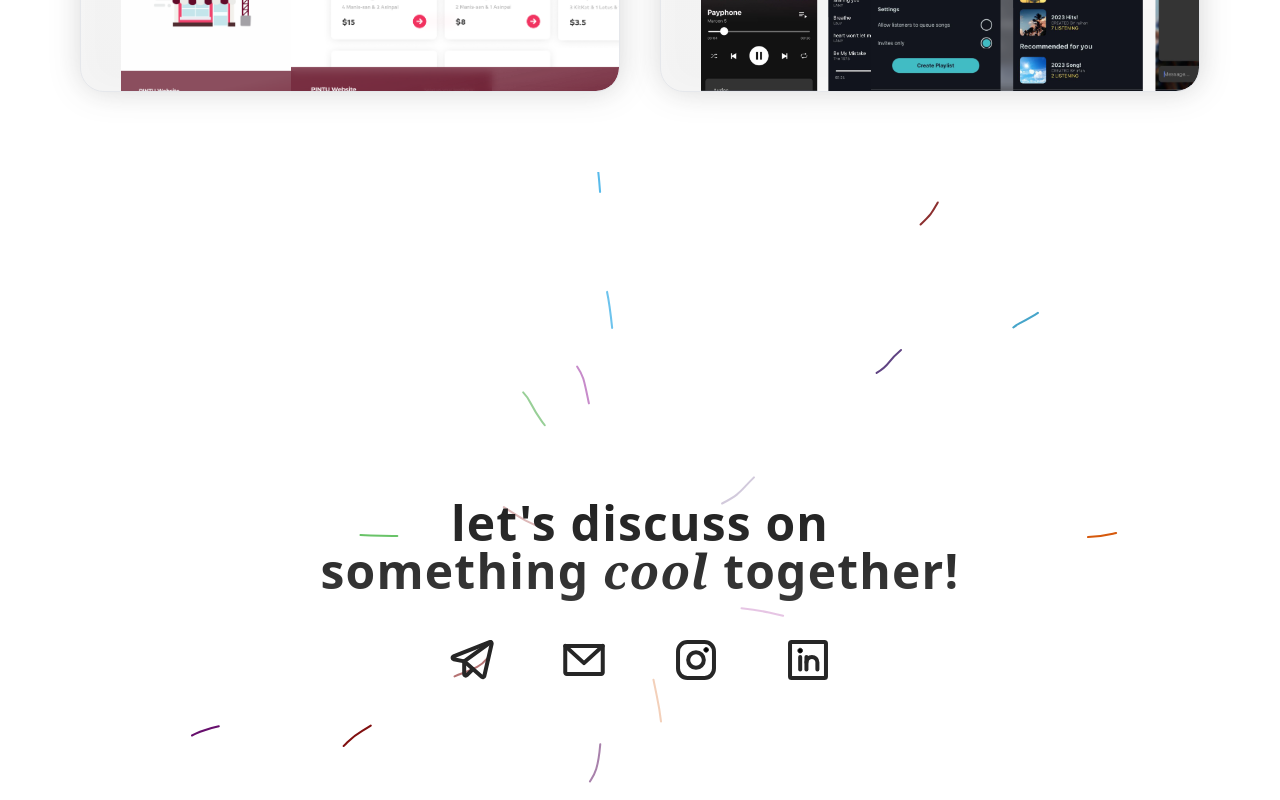
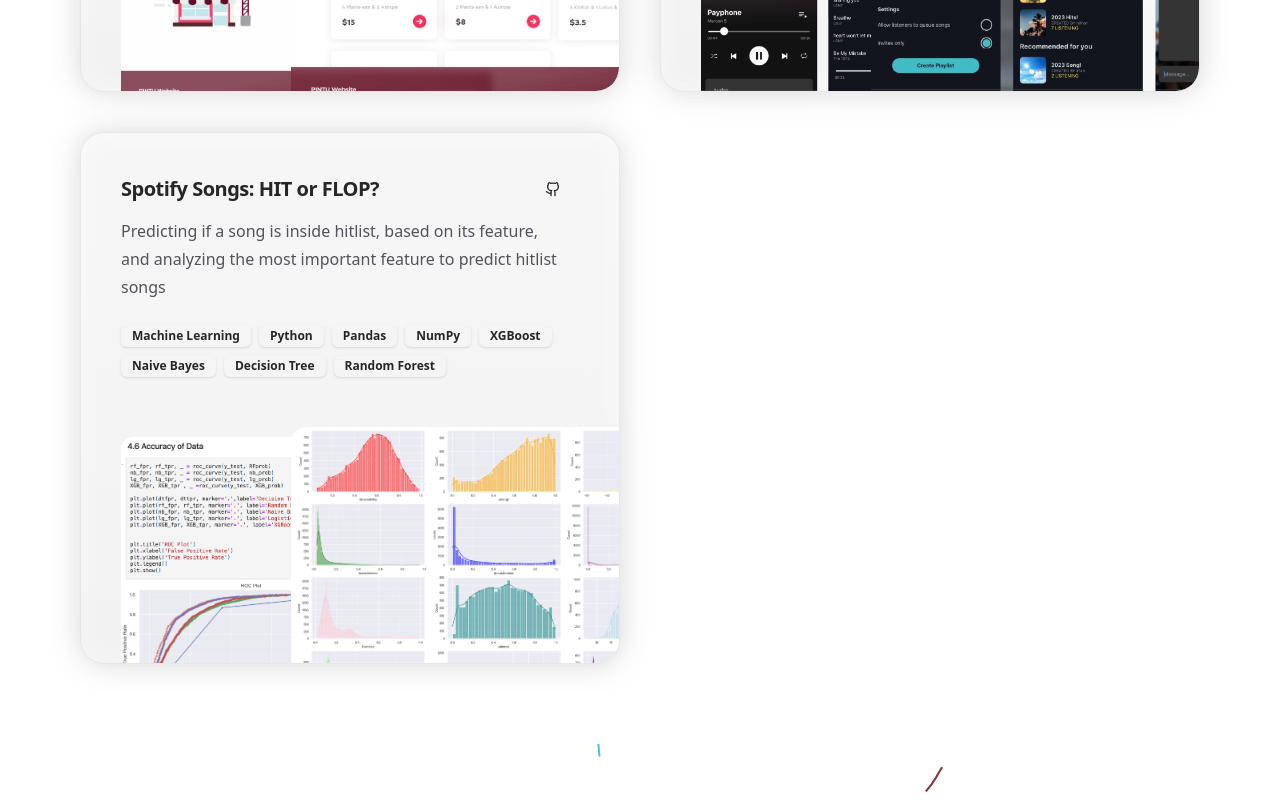
Before and after one commit to gabriellenicole/bento-website, a React (Vite) app: page / in a window 1280 px wide. Shown: the part 1480-2280 px from the top of the page. Built offline with nearby package versions, Linux system fonts and the light colour scheme.

Commit message:
feat: add projects

```diff
--- a/src/components/section/hero.tsx
+++ b/src/components/section/hero.tsx
@@ -2,8 +2,9 @@
 import { BentoGrid } from '../ui/bento-grid'
 export default function Hero() {
   return (
-    <div className="flex w-full max-w-xl flex-col gap-20 px-10 py-10 xl:h-screen xl:max-w-none xl:flex-row xl:items-center xl:justify-start 2xl:px-0">
-      <div className="flex h-full flex-col items-start gap-5 pt-20 text-left xl:w-1/3 xl:justify-start">
+    <div className="flex w-full max-w-xl items-center px-10 py-10 xl:h-screen xl:max-w-none xl:justify-start 2xl:px-0">
+      <div className="flex flex-col items-start justify-start gap-10 xl:flex-row xl:gap-20">
+        <div className="flex h-full flex-col gap-5 text-left xl:w-1/3 xl:justify-start">
           <FlippingGaby />
           <h1 className="mt-5 text-4xl font-semibold tracking-wide xl:text-5xl">
             Gabrielle Suharjono
@@ -14,10 +15,12 @@
             frontend dev, AI, and cloud! 🤓 📚
           </p>
           <p className="text-base font-light xl:text-lg">
-          always eager to connect with <span className="font-serif italic">creative people</span> 💃
+            always eager to connect with <span className="font-serif italic">creative people</span>{' '}
+            💃
           </p>
         </div>
         <BentoGrid />
       </div>
+    </div>
   )
 }
--- a/src/components/section/projects.tsx
+++ b/src/components/section/projects.tsx
@@ -3,6 +3,8 @@
 import pintuAppBack from '@/assets/projects/pintu_app_2.png'
 import spotifyFront from '@/assets/projects/spotify_1.png'
 import spotifyBack from '@/assets/projects/spotify_2.png'
+import mlFront from '@/assets/projects/ml_1.png'
+import mlBack from '@/assets/projects/ml_2.png'
 
 const projects = [
   {
@@ -17,6 +19,7 @@
     },
     deploymentUrl: 'https://app.pintusingapura.org',
     figmaUrl: 'https://bit.ly/pintu-app-figma',
+    bgClass: 'bg-pintu',
   },
   {
     title: 'JamStream',
@@ -31,6 +34,30 @@
     githubUrl: 'https://github.com/aftanza/DIP-Group-4',
     figmaUrl:
       'https://www.figma.com/design/gMIQ6WEVMcx6wvEDuRvBZ2/app-features-rough-draft?node-id=71-3474&t=aEqdiWd3V13V9GxV-1',
+    bgClass: 'bg-jamstream',
+  },
+  {
+    title: 'Spotify Songs: HIT or FLOP?',
+    description:
+      'Predicting if a song is inside hitlist, based on its feature, and analyzing the most important feature to predict hitlist songs',
+    techStack: [
+      'Machine Learning',
+      'Python',
+      'Pandas',
+      'NumPy',
+      'XGBoost',
+      'Naive Bayes',
+      'Decision Tree',
+      'Random Forest',
+    ],
+    image: {
+      src1: mlBack,
+      src2: mlFront,
+      alt: 'Spotify Songs: HIT or FLOP?',
+    },
+    githubUrl:
+      'https://github.com/gabriellenicole/spotify-hitlist/blob/main/IE0005_MiniProject_SpotifyHitPredictor.ipynb',
+    bgClass: 'bg-spotify',
   },
 ]
 
--- a/src/components/ui/project-card.tsx
+++ b/src/components/ui/project-card.tsx
@@ -1,7 +1,7 @@
 import React, { useEffect, useState } from 'react'
 import { motion, MotionValue, MotionStyle, useMotionTemplate, useMotionValue } from 'framer-motion'
 import clsx from 'clsx'
-import { useIsMobile } from '@/lib/utils'
+import { cn, useIsMobile } from '@/lib/utils'
 import { Badge } from './badge'
 import { FigmaIcon, GithubIcon } from './icons'
 import { Globe } from 'lucide-react'
@@ -50,7 +50,10 @@
 
   return (
     <motion.div
-      className="animated-feature-cards relative w-full drop-shadow-[0_0_15px_rgba(49,49,49,0.2)] transition-all duration-300 hover:scale-[1.02]"
+      className={cn(
+        'animated-feature-cards relative w-full drop-shadow-[0_0_15px_rgba(49,49,49,0.2)] transition-all duration-300 hover:scale-[1.02]',
+        bgClass,
+      )}
       onMouseMove={handleMouseMove}
       style={
         {
@@ -63,7 +66,6 @@
         className={clsx(
           'group relative w-full overflow-hidden rounded-3xl border bg-gradient-to-b from-neutral-50/90 to-neutral-100/90 transition duration-300',
           'md:hover:border-transparent',
-          bgClass,
         )}
       >
         <div className="m-6 min-h-[330px] w-full sm:m-10 md:min-h-[450px]">
--- a/src/index.css
+++ b/src/index.css
@@ -85,13 +85,6 @@
 
 .animated-feature-cards::before {
   @apply pointer-events-none absolute select-none rounded-3xl opacity-0 transition-opacity duration-300 hover:opacity-100;
-  background: radial-gradient(
-    1000px circle at var(--x) var(--y),
-    #ff3086 0,
-    #b3054d 25%,
-    rgba(255, 255, 255, 0) 50%,
-    transparent 80%
-  );
   z-index: -1;
   content: '';
   inset: -1px;
@@ -102,3 +95,33 @@
     background: none !important;
   }
 }
+
+.bg-pintu::before {
+  background: radial-gradient(
+    1000px circle at var(--x) var(--y),
+    #ff3086 0,
+    #b3054d 25%,
+    rgba(255, 255, 255, 0) 50%,
+    transparent 80%
+  );
+}
+
+.bg-jamstream::before {
+  background: radial-gradient(
+    1000px circle at var(--x) var(--y),
+    #41bcc4 0,
+    #17768e 25%,
+    rgba(255, 255, 255, 0) 50%,
+    transparent 80%
+  );
+}
+
+.bg-spotify::before {
+  background: radial-gradient(
+    1000px circle at var(--x) var(--y),
+    #00db4d 0,
+    #058733 25%,
+    rgba(255, 255, 255, 0) 50%,
+    transparent 80%
+  );
+}
```
Also changed, not shown: src/assets/projects/ml_1.png (added), src/assets/projects/ml_2.png (added). Lines whose indentation alone changed are shown as unchanged.
